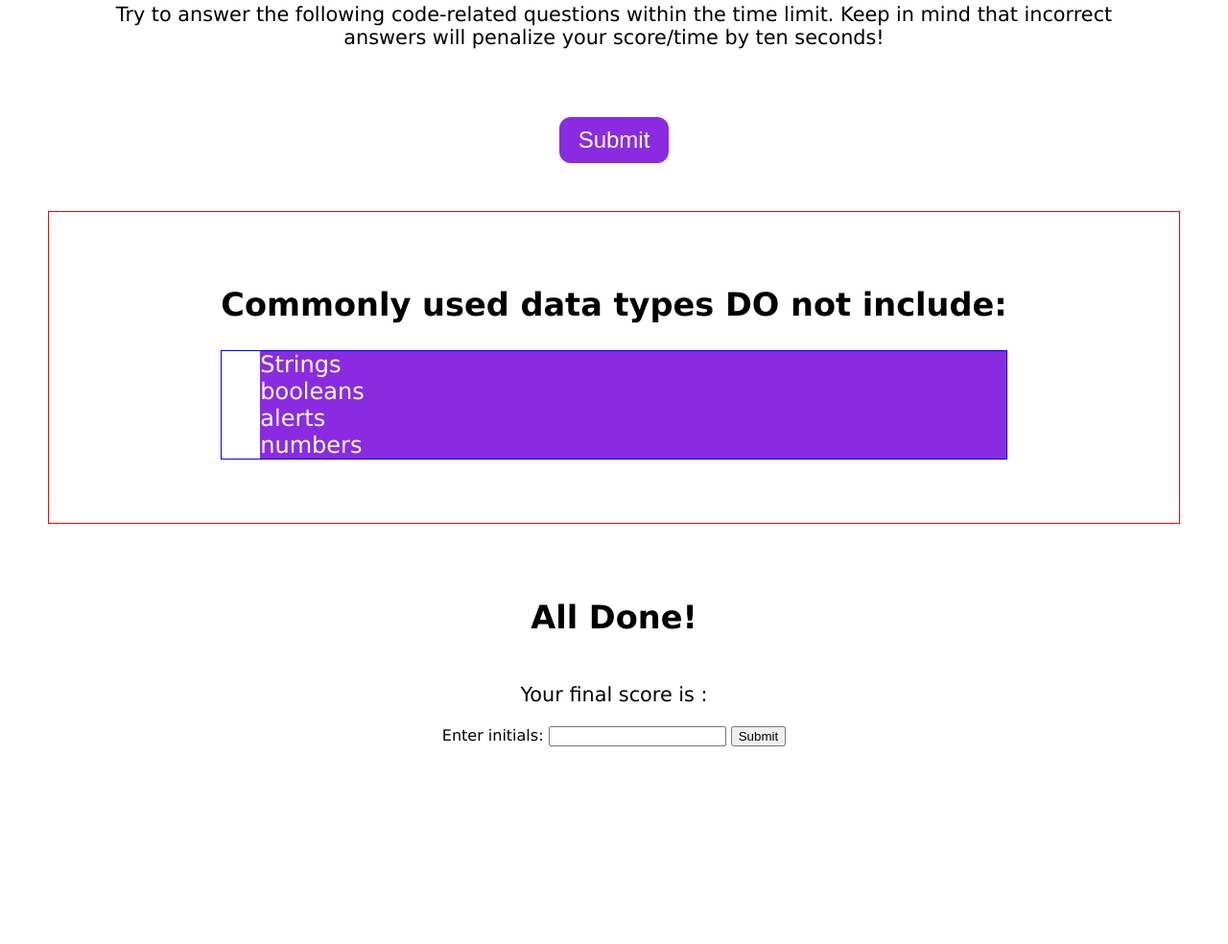
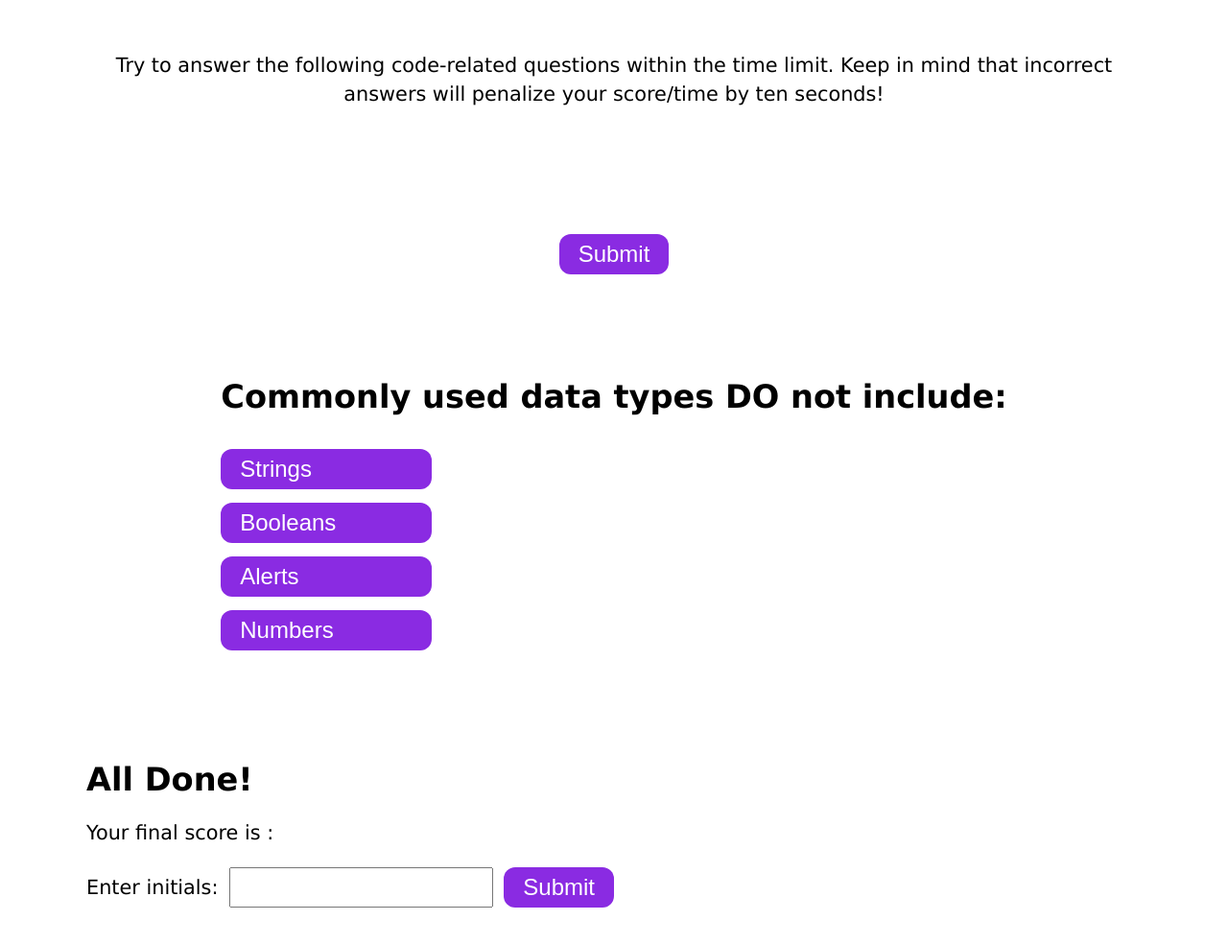
Before and after one commit to yasharjs/UofTbootcamp-assignment4, a plain HTML site: page index.html in a window 1280 px wide. Shown: the part 272-1256 px from the top of the page at 96% size. Before the commit the page ends 1100 px from the top, so only its background shows below. Drawn offline with Linux system fonts and the light colour scheme.

Commit message:
finished styling the quiz

```diff
--- a/assets/css/style.css
+++ b/assets/css/style.css
@@ -35,7 +35,7 @@ header p{
     padding-right: 100px;
 }
 
-/* Basic layout */
+/* Flex layout */
 .start,
 .questions,
 .results{
@@ -43,63 +43,93 @@ header p{
     flex-direction: column;
     justify-content: center;
     align-items: center;
+    margin: 0px 50px;
+    padding: 40px;
 
-    margin: 0px 50px;
-    padding: 50px;
 }
 
+/* Start Section */
 .btn-start,.start-text{
-    margin-top: 50px;
+    margin-top: 100px;
 }
 
-.start-title,.question-title,.results-title{
+.start-title, .results-title{
     font-size: 2.1rem;
-}
-.start-text,.results-text{
-    font-size: 1.3rem;
     text-align: center;
 }
 
-.btn-start{
+.start-text, .results-text, label{
+    font-size: 1.3rem;
+    text-align: center;
+    padding: 10px;
+    line-height: 1.9rem;
+}
+
+
+/* Questions section */
+.question-title{
+    /* text-align: start; */
+    font-size: 2.1rem;
+}
+
+.options{
+    display: flex;
+    flex-direction: column;
+    align-items: flex-start;
+}
+
+.btn-option{
+    margin: 7px 0px;
+    width: 220px;
+    text-align: start;
+
+}
+
+/* Results Section */
+
+.start, .questions{
+    /* display: none; */
+}
+
+.results{
+    align-items: flex-start;
+
+}
+.results-form{
+    display: flex;
+    width: 50%;
+    justify-content: space-between;
+    align-items: center;
+
+
+}
+.initials{
+    height: 42px;
+    width: 50%;
+}
+.results-title{
+    margin-bottom: 0;
+}
+.results-text, label{
+    padding: 0;
+}
+
+
+
+/* Utilities */
+.btn-start, .btn-option ,.btn-submit{
     font-size: 1.5rem;
+    font-weight: lighter;
     color:#fff;
     background-color: blueviolet;
-    outline: none;
     border: none;
     border-radius: 12px;
-    padding: 10px 20px 10px 20px;
+    padding: 7px 20px;
 
 }
 
 button:hover{
     background-color: pink;
+    cursor: pointer;
 
 }
-
-/* Questions section */
-
-
-
-.questions{
-    display: flex;
-    flex-direction: column;
-    border: 1px solid red;
-    /* align-items: center; */
-
-}
-
-.options-list{
-    border: solid 1px blue;
-
-}
-.options-item{
-    font-size: 1.5rem;
-    color:#fff;
-    background-color: blueviolet;
-}
-
-
-.results{
-    /* display: none; */
-
-}
--- a/index.html
+++ b/index.html
@@ -18,20 +18,18 @@
         <section class="start">
             <h2 class="start-title">Coding Quiz Challenge</h2>
             <p class="start-text">Try to answer the following code-related questions within the time limit. Keep in mind that incorrect answers will penalize your score/time by ten seconds!</p>
-            <button class="btn-start" type="submit">Submit</button>
+            <button class="btn btn-start" type="submit">Submit</button>
         </section>
 
         <section class="questions">
-            <d class="q-wrapper">
+            <div class="q-wrapper">
                 <h2 class="question-title">Commonly used data types DO not include:</h2>
-
-                <ol class="options-list">
-                    <li class="options-item">Strings</li>
-                    <li class="options-item">booleans</li>
-                    <li class="options-item">alerts</li>
-                    <li class="options-item">numbers</li>
-                </ol>
-
+                <div class="options">
+                    <button class="btn btn-option" id="option-1">Strings</button>
+                    <button class="btn btn-option" id="option-2">Booleans</button>
+                    <button class="btn btn-option" id="option-3">Alerts</button>
+                    <button class="btn btn-option" id="option-4">Numbers</button>
+                </div>
             </div>
 
         </section>
@@ -39,11 +37,11 @@
         <section class="results">
             <h1 class="results-title">All Done!</h1>
             <p class="results-text">Your final score is :</p>
-            <form class="results-form">
+            <div class="results-form">
                 <label for="initials">Enter initials: </label>
                 <input type="text" placeholder="" name="initials" id="initials" class="initials">
-                <button type="submit">Submit</button>
-            </form>
+                <button class="btn btn-submit" type="submit">Submit</button>
+            </div>
 
         </section>
 
```
